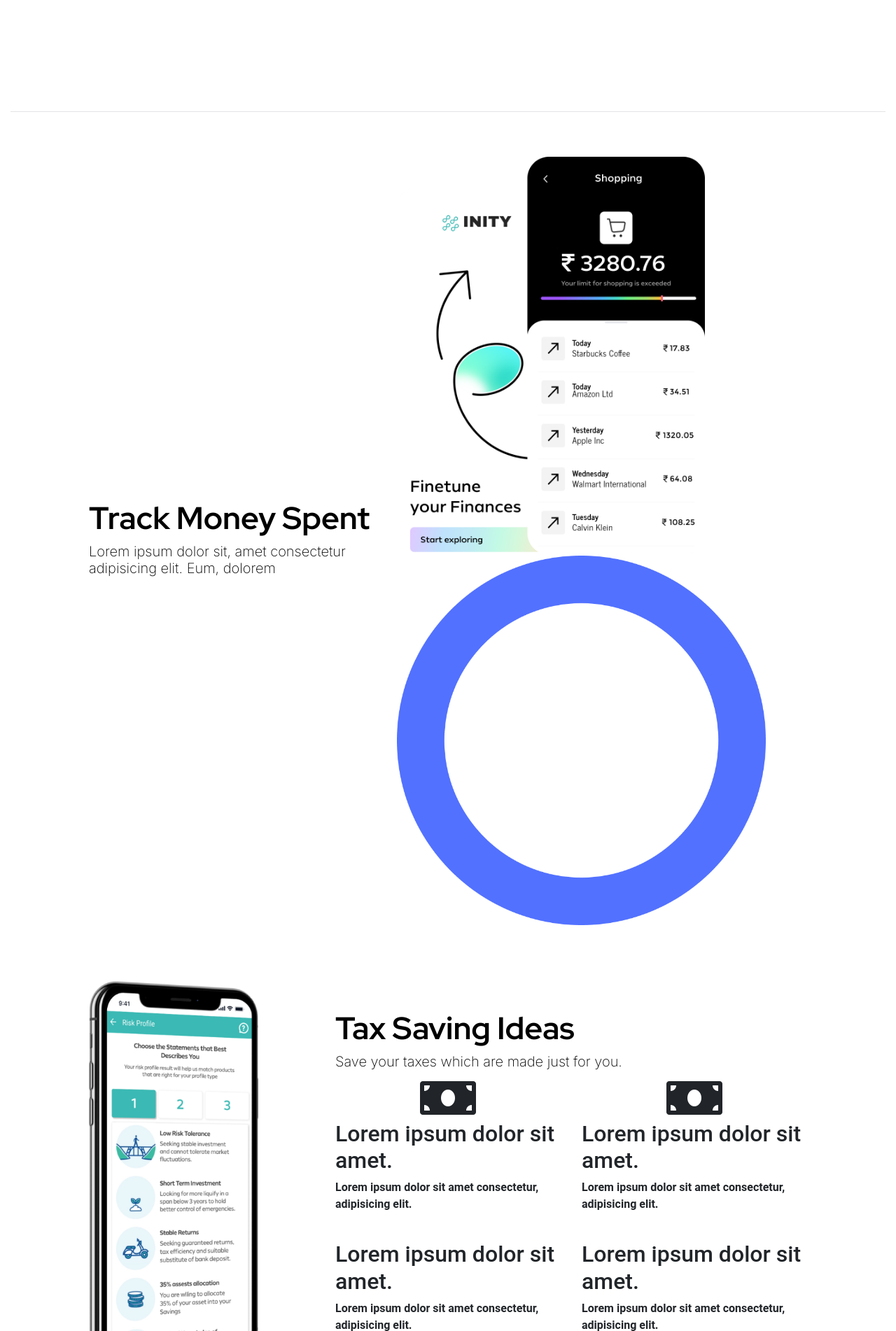
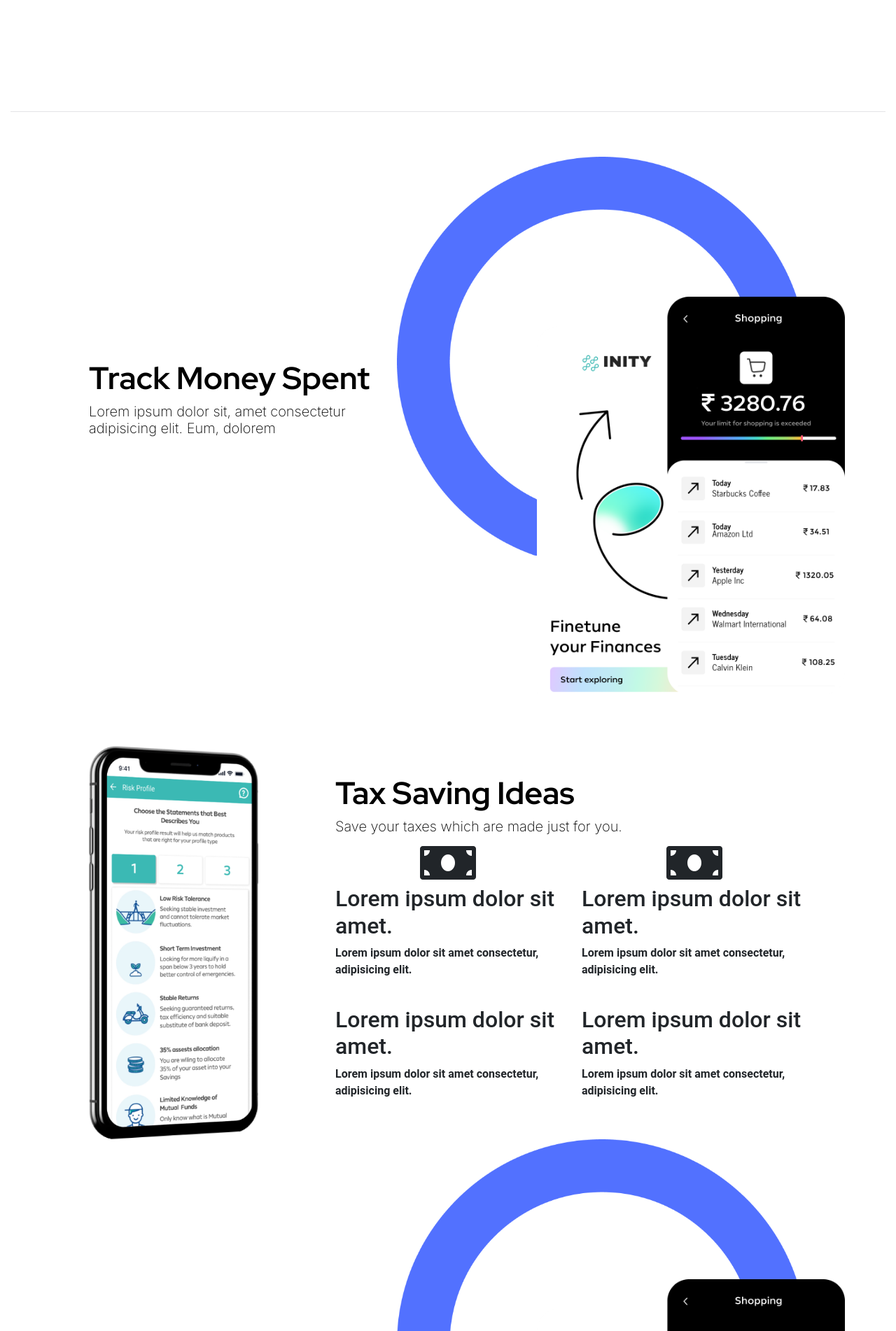
Before and after one commit to MananVij/inity-new, a PHP site: page / in a window 1280 px wide. Shown: the part 765-2667 px from the top of the page at 70% size. Run offline with PHP 8.4, Linux system fonts and the light colour scheme; some libraries are stand-ins or nearby versions.

Commit message:
responsive obtained and elipse adjusted

```diff
--- a/index.html
+++ b/index.html
@@ -5,6 +5,9 @@
     <meta http-equiv="X-UA-Compatible" content="IE=edge" />
     <meta name="viewport" content="width=device-width" />
     <title>Inity</title>
+
+
+    <link rel="stylesheet" href="https://unpkg.com/aos@next/dist/aos.css" />
 
     <!-- Bootstraap style CDN -->
     <link
@@ -190,10 +193,7 @@
       <div class="second-div">
         <div class="row">
             <div class="col-lg-5 col-sm-12" style="display: flex;">
-                <div style="display: flex;
-                flex-direction: column;
-                justify-content: center;
-            ">
+                <div class="explain-txt">
                     <h3>Track Money Spent</h3>
                     <h5>Lorem ipsum dolor sit, amet consectetur adipisicing elit. Eum, dolorem</h5>
                 </div>
@@ -201,9 +201,9 @@
 
             </div>
             <div class="col-lg-7 col-sm-12">
-                <div>
-                    <img src="./public/7.png" alt="">
-                    <img src="./public/Ellipse 7.png" style="width: 90%;" alt="">
+                <div style="background-image: url('./public/Ellipse\ 7.png'); background-size: cover;">
+                    <img src="./public/7.png" style="position: relative; left: 25vh; top: 25vh;" alt="">
+                    <!-- <img src="./public/Ellipse 7.png" style="width: 90%;" alt=""> -->
                 </div>
             </div>
         </div>
@@ -256,22 +256,21 @@
         <!-- fourth-div -->
         <div class="fourth-div">
           <div class="row">
+            <div class="col-lg-5 col-sm-12" style="display: flex;">
+                <div class="explain-txt">
+                    <h3>Track Money Spent</h3>
+                    <h5>Lorem ipsum dolor sit, amet consectetur adipisicing elit. Eum, dolorem</h5>
+                </div>
+
+
+            </div>
             <div class="col-lg-7 col-sm-12">
-              <div>
-                  <img src="./public/7.png" alt="">
-                  <img src="./public/Ellipse 7.png" style="width: 90%;" alt="">
-              </div>
-          </div>
-              <div class="col-lg-5 col-sm-12" style="display: flex;">
-                  <div style="display: flex;
-                  flex-direction: column;
-                  justify-content: center;
-              ">
-                      <h3>Investment Ideas</h3>
-                      <h5>Lorem ipsum dolor sit, amet consectetur adipisicing elit. Eum, dolorem</h5>
-                  </div>
-              </div>
-          </div>
+                <div style="background-image: url('./public/Ellipse\ 7.png'); background-size: cover;">
+                    <img src="./public/7.png" style="position: relative; left: 25vh; top: 25vh;" alt="">
+                    <!-- <img src="./public/Ellipse 7.png" style="width: 90%;" alt=""> -->
+                </div>
+            </div>
+        </div>
         </div>
 
         <div class="fifth-div">
@@ -310,8 +309,8 @@
                 </div>
               </div>
           </div>
-          <div>
-            <img class="triangle" src="./public/tri_green.png" style="position: absolute; width: 5%; z-index: -1;" alt="">
+          <div data-aos = "fade-up-right">
+            <img              class="triangle" src="./public/tri_green.png" style="position: absolute; width: 5%; z-index: -1;" alt="">
           </div>
         </div>
       </div>
@@ -540,6 +539,10 @@
       </footer>
     </div>
 
+
+
+
+
     <!-- Bootstrap Script -->
     <script
       src="https://code.jquery.com/jquery-3.2.1.slim.min.js"
@@ -570,4 +573,20 @@
       }
     })
   </script>
+
+<script src="https://cdn.jsdelivr.net/npm/p5@1.4.0/lib/p5.js"></script>
+<!-- <script src="https://ajax.googleapis.com/ajax/libs/jquery/2.1.3/jquery.min.js"></script> -->
+<script src="https://unpkg.com/aos@next/dist/aos.js"></script>
+
+<script>
+  AOS.init({
+    offset: 100,
+    easing: 'ease',
+    duration: 750,
+    once: false, // whether animation should happen only once - while scrolling down
+    mirror: false, // whether elements should animate out while scrolling past them
+
+    // if once is true, mirror true wont work
+  });
+</script>
 </html>
--- a/public/index.css
+++ b/public/index.css
@@ -43,6 +43,13 @@ a:hover {
     .main-div {
         padding: 4rem 7rem 0;
     }
+    .explain-txt {
+        display: flex;
+                flex-direction: column;
+                justify-content: center;
+                position: relative;
+                top: 8vh;
+    }
 }
 
 h1 {
@@ -62,8 +69,11 @@ h4, h5 {
     font-family: 'Inter', sans-serif;
 }
 
-.third-div, .fourth-div, .fifth-div, .sixth-div {
-    padding-top: 5rem;
+.third-div, .fifth-div {
+    padding-top: 17rem;
+}
+.sixth-div {
+    padding-top: 5rem ;
 }
 
 .blocks {
@@ -110,7 +120,7 @@ hr {
 .email-div {
     background-color: #2E2E33;
     padding: 2rem 0;
-    margin: 5rem 0 0;
+    margin: 1rem 0 0;
 }
 .email-div .row {
     padding: 0 5rem;
--- a/public/index.js
+++ b/public/index.js
@@ -55,13 +55,13 @@ gsap.from("h1", {
   })
 
 
-  $( window ).on('scroll', function(){
+  // $( window ).on('scroll', function(){
 
-    var scrollTop = $(this).scrollTop();
-    console.log(this)
-    $( '.triangle' ).css({
-      transform: 'translateX('+  ( 0.18 * scrollTop ) +'px)',
-      transform: 'translateY('+  ( 0.18 * scrollTop ) +'px)',
-    });
+  //   var scrollTop = $(this).scrollTop();
+  //   console.log(this)
+  //   $( '.triangle' ).css({
+  //     transform: 'translateX('+  ( 0.18 * scrollTop ) +'px)',
+  //     // transform: 'translateY('+  ( 0.01 * scrollTop ) +'px)',
+  //   });
 
-  });
+  // });
```
